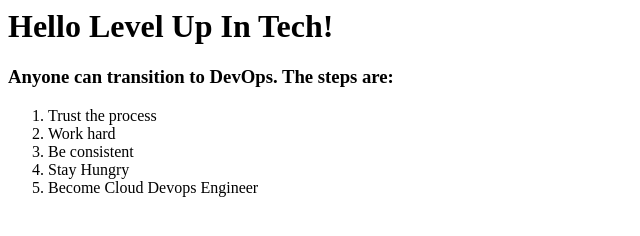
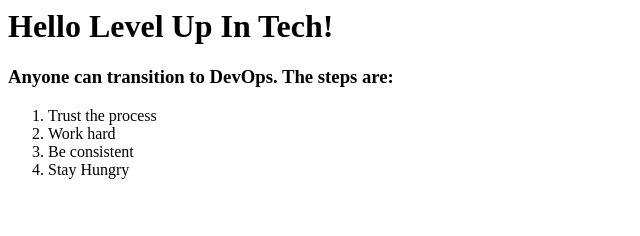
Before and after one commit to joyson-fernandes/my-static-resume-website, a plain HTML site: page index.html in a window 1280 px wide. Shown: the whole page, without its empty margins (0-640 px from the left). Drawn offline with Linux system fonts and the light colour scheme.

Commit message:
Update index.html

```diff
--- a/index.html
+++ b/index.html
@@ -5,5 +5,4 @@
     <li>Work hard </li>
     <li>Be consistent</li>
     <li>Stay Hungry</li>
-    <li>Become Cloud Devops Engineer</li>
 </ol>
```
